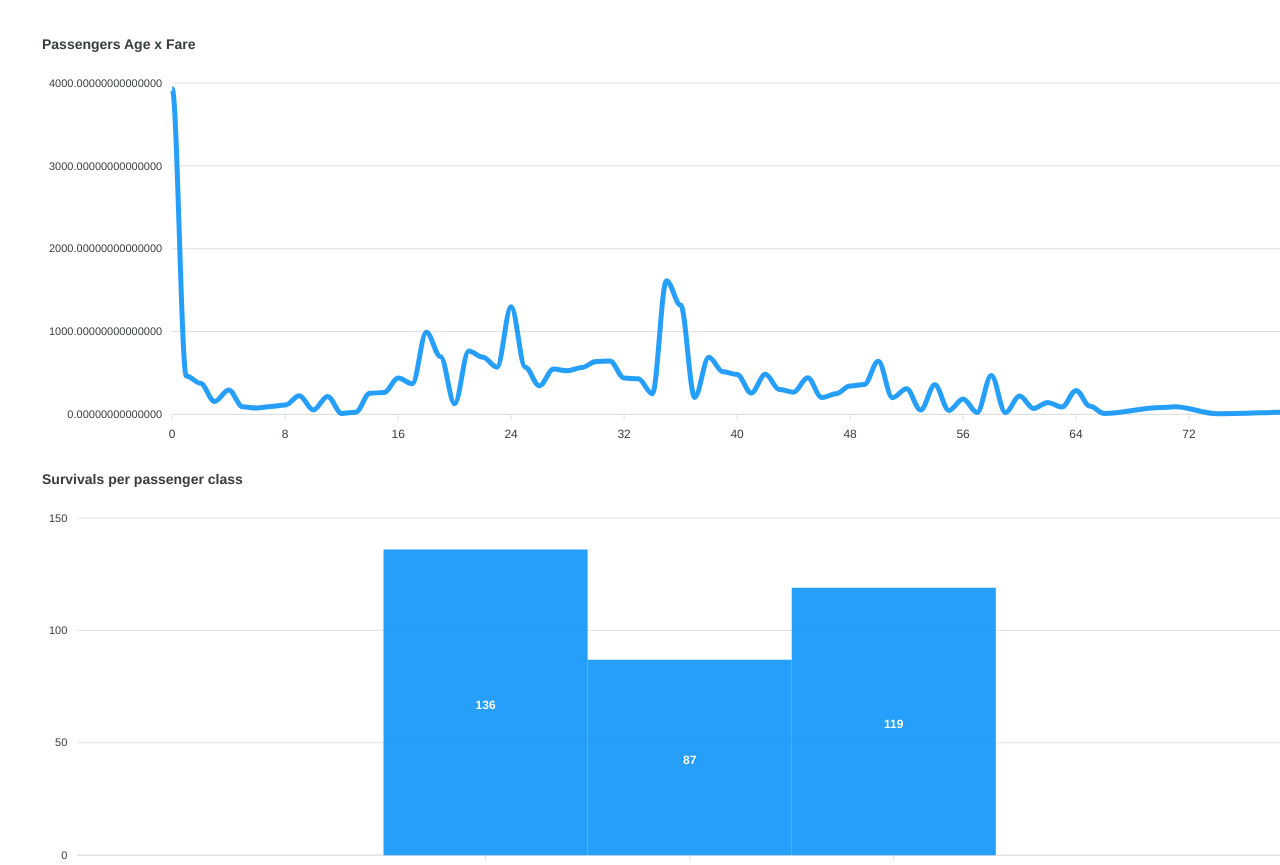
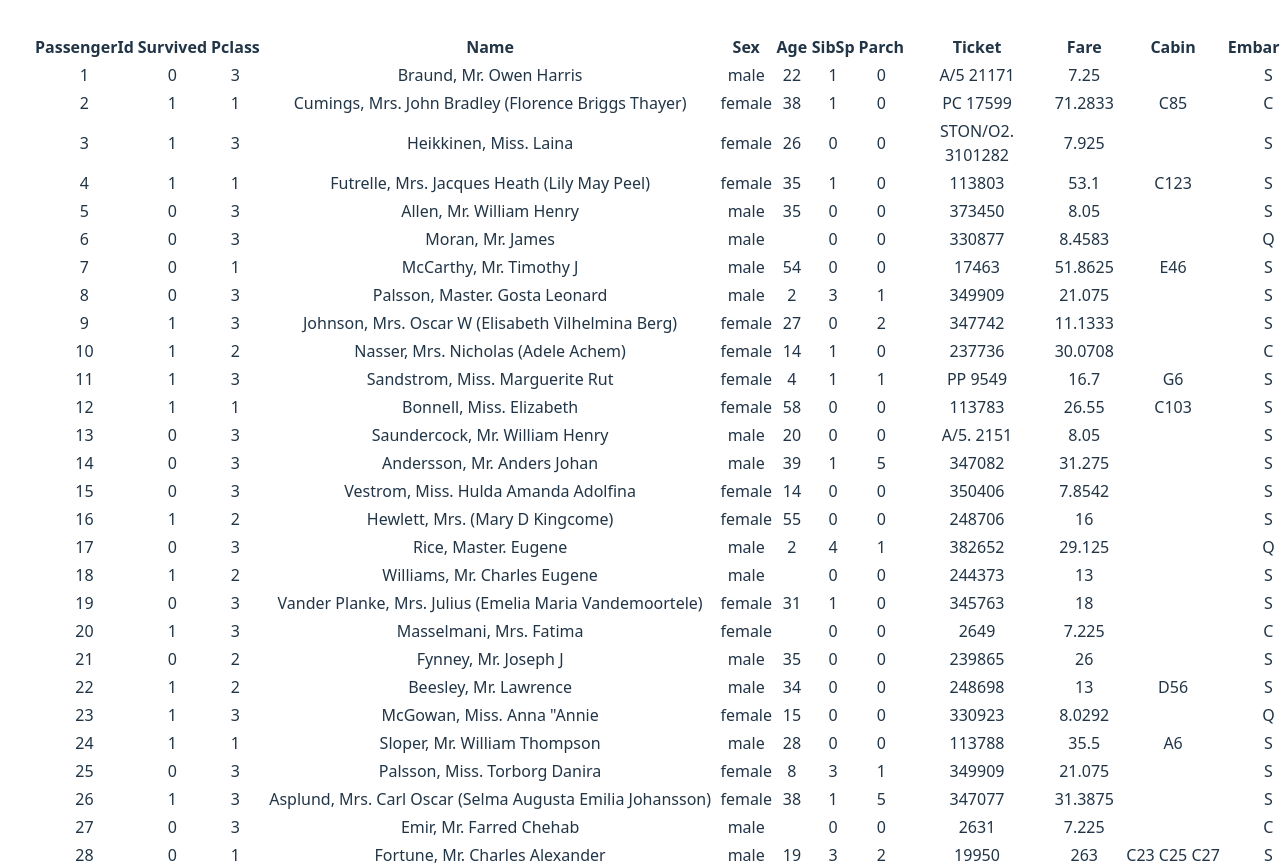
Before and after one commit to psandoli/titanic-challenge, a React (Vite) app: page / in a window 1280 px wide. Shown: the top 865 px of the page. Built offline with nearby package versions, Linux system fonts and the light colour scheme.

Commit message:
feat: add table component

```diff
--- a/src/App.jsx
+++ b/src/App.jsx
@@ -1,13 +1,15 @@
+import Table from './components/visualizations/Table.jsx'
 import LineGraph from './components/visualizations/LineGraph.jsx'
 import Histogram from './components/visualizations/Histogram.jsx'
 import './App.css'
 import { usePassengersData } from './hooks/usePassengersData.jsx'
 
 function App() {
-  const { getFareByAge, getSurvivalsPerPClass } = usePassengersData()
+  const { data, getFareByAge, getSurvivalsPerPClass } = usePassengersData()
 
   return (
     <>
+      <Table data={data} />
       <LineGraph data={getFareByAge()} xAxisColumn={'Age'} yAxisColumn={'Fare'}/>
       <Histogram data={getSurvivalsPerPClass()} xAxisColumn={'Pclass'} yAxisColumn={'survivals'}/>
     </>
--- /dev/null
+++ b/src/components/visualizations/Table.jsx
@@ -0,0 +1,30 @@
+function Table({data}) {
+    const header = Object.keys(data[0])
+
+    return (
+        <table>
+            <thead>
+                <tr>
+                    { header?.map((key) => (
+                        <th>
+                            { key }
+                        </th>
+                    ))}
+                </tr>
+            </thead>
+            <tbody>
+                { data?.map((row) => (
+                    <tr>
+                        { Object.values(row)?.map((value) => (
+                            <td>
+                                { value }
+                            </td>
+                        ))}
+                    </tr>
+                ))}
+            </tbody>
+        </table>
+    )
+}
+
+export default Table
--- a/src/hooks/usePassengersData.jsx
+++ b/src/hooks/usePassengersData.jsx
@@ -1,8 +1,10 @@
 import jsonFile from './../data/passengers.json'
 
 export const usePassengersData = () => {
+    const data = jsonFile;
+
     const getFareByAge = () => {
-        const groupByAge = jsonFile.reduce((passengers, passenger) => {
+        const groupByAge = data.reduce((passengers, passenger) => {
             const age = Math.round(passenger.Age);
 
             if (!passengers[age]) {
@@ -21,7 +23,7 @@ export const usePassengersData = () => {
     }
 
     const getSurvivalsPerPClass = () => {
-        const groupByPClass = jsonFile.reduce((passengers, passenger) => {
+        const groupByPClass = data.reduce((passengers, passenger) => {
             const pClass = passenger.Pclass;
             const survival = passenger.Survived
 
@@ -41,6 +43,7 @@ export const usePassengersData = () => {
     }
 
     return {
+        data,
         getFareByAge,
         getSurvivalsPerPClass
     }
```
